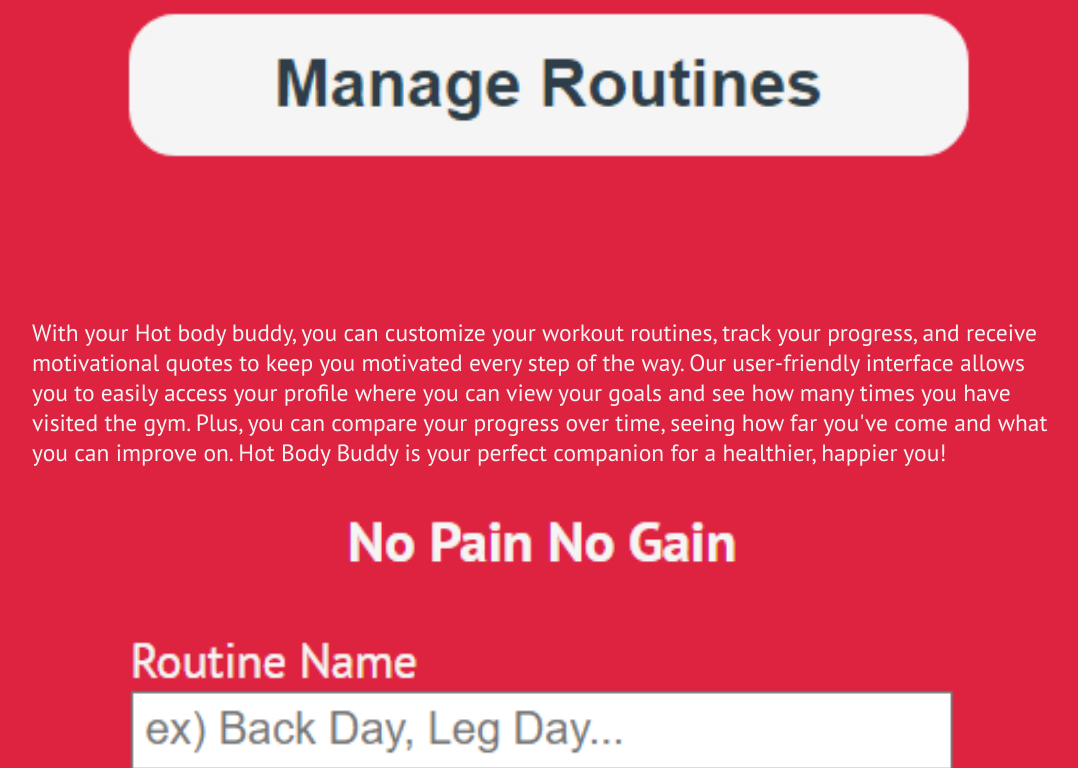
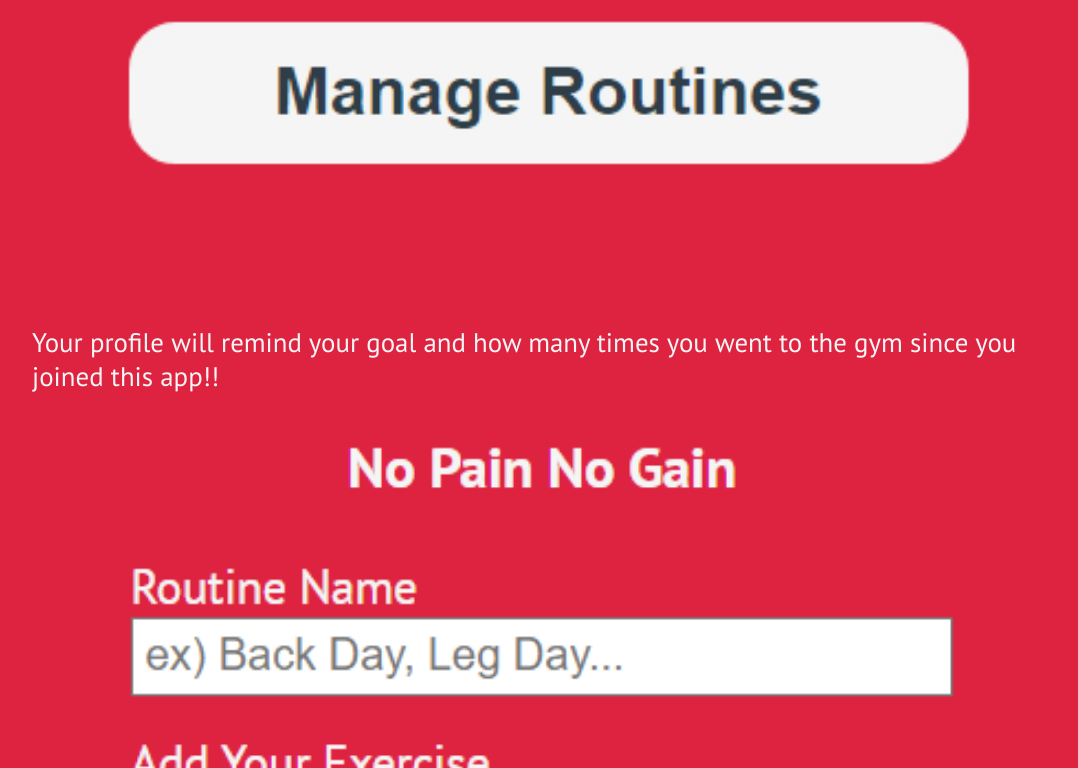
Before and after one commit to elvintern/hot-body-buddy-app, a React (Vite) app in the folder client/: page /about in a window 1280 px wide. Shown: the part 2032-2800 px from the top of the page, without its empty margins (96-1174 px from the left). Built offline with nearby package versions, Linux system fonts and the light colour scheme; no server answers.

Commit message:
Modify explanation text

```diff
--- a/client/src/pages/About.jsx
+++ b/client/src/pages/About.jsx
@@ -22,51 +22,33 @@
         <img
           className="about__image"
           src={profile}
-          alt="profile example image"
+          alt="test user's profile page"
         />
         <p className="paragraph">
-          With your Hot body buddy, you can customize your workout routines,
-          track your progress, and receive motivational quotes to keep you
-          motivated every step of the way. Our user-friendly interface allows
-          you to easily access your profile where you can view your goals and
-          see how many times you have visited the gym. Plus, you can compare
-          your progress over time, seeing how far you've come and what you can
-          improve on. Hot Body Buddy is your perfect companion for a healthier,
-          happier you!
+          Your profile will remind your goal and how many times you went to the
+          gym since you joined this app!!
         </p>
       </div>
       <div className="about__container">
         <img
           className="about__image"
           src={routine}
-          alt="profile example image"
+          alt="test user's routine page"
         />
         <p className="paragraph">
-          With your Hot body buddy, you can customize your workout routines,
-          track your progress, and receive motivational quotes to keep you
-          motivated every step of the way. Our user-friendly interface allows
-          you to easily access your profile where you can view your goals and
-          see how many times you have visited the gym. Plus, you can compare
-          your progress over time, seeing how far you've come and what you can
-          improve on. Hot Body Buddy is your perfect companion for a healthier,
-          happier you!
+          With your Hot body buddy, you can customize your workout routines with
+          your own name!
         </p>
       </div>
       <div className="about__container">
         <img
           className="about__image"
           src={workout}
-          alt="profile example image"
+          alt="test user's workout page"
         />
         <p className="paragraph">
-          With your Hot body buddy, you can customize your workout routines,
-          track your progress, and receive motivational quotes to keep you
-          motivated every step of the way. Our user-friendly interface allows
-          you to easily access your profile where you can view your goals and
-          see how many times you have visited the gym. Plus, you can compare
-          your progress over time, seeing how far you've come and what you can
-          improve on. Hot Body Buddy is your perfect companion for a healthier,
-          happier you!
+          Our user-friendly interface allows you to easily record your gym
+          performance regardless of how many sets you do.
         </p>
       </div>
       <div className="about__container">
@@ -74,23 +56,18 @@
           <img
             className="about__image"
             src={previous}
-            alt="profile example image"
+            alt="test user's previous workout performance"
           />
           <img
             className="about__image"
             src={today}
-            alt="profile example image"
+            alt="test user's today's workout performance"
           />
         </div>
         <p className="paragraph">
-          With your Hot body buddy, you can customize your workout routines,
-          track your progress, and receive motivational quotes to keep you
-          motivated every step of the way. Our user-friendly interface allows
-          you to easily access your profile where you can view your goals and
-          see how many times you have visited the gym. Plus, you can compare
-          your progress over time, seeing how far you've come and what you can
-          improve on. Hot Body Buddy is your perfect companion for a healthier,
-          happier you!
+          You can track your progress over time, seeing how far you've come and
+          what you can improve on. Hot Body Buddy is your perfect companion for
+          a healthier, happier you!
         </p>
       </div>
     </div>
--- a/client/src/styles/main.scss
+++ b/client/src/styles/main.scss
@@ -29,7 +29,7 @@
 }
 
 .paragraph {
-  font-size: 2.1rem;
+  font-size: 2.4rem;
 }
 
 .btn {
```
